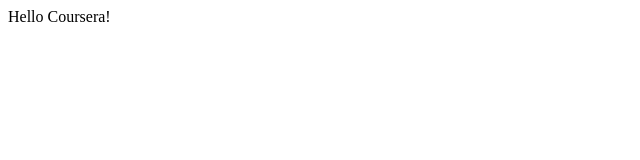
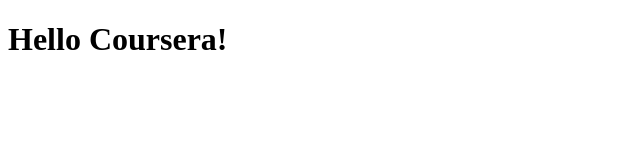
Before and after one commit to colpalm91/coursera-test, a plain HTML site: page site/index.html in a window 1280 px wide. Shown: the whole page, without its empty margins (0-640 px from the left). Drawn offline with Linux system fonts and the light colour scheme.

Commit message:
Small change to h1

```diff
--- a/site/index.html
+++ b/site/index.html
@@ -4,6 +4,6 @@
 	<title>Hello Coursera!</title>
 </head>
 <body>
-<hi1>Hello Coursera!</hi1>
+<h1>Hello Coursera!</h1>
 </body>
 </html>
```
